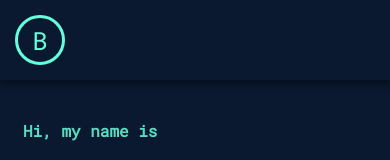
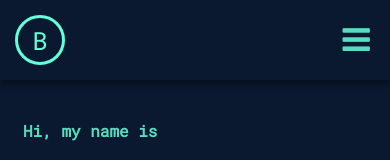
Before and after one commit to brayandm/Portfolio, a plain HTML site: page index.html in a window 390 px wide. Shown: the top 160 px of the page. Drawn offline with nearby package versions, Linux system fonts and the light colour scheme.

Commit message:
list added

```diff
--- a/index.html
+++ b/index.html
@@ -23,6 +23,10 @@
         <section class="wrapper">
             <button class="main-button">B</button>
             <nav class="navigation">
+                <div class="icon-navigation">
+                    <i class="fa fa-bars fa-2x" aria-hidden="true"></i>
+                </div>
+
                 <ul>
                     <li><a class="nav-about" href="#about-id">
                             <p>01.&nbsp</p>About
@@ -38,6 +42,8 @@
                         </a></li>
                 </ul>
             </nav>
+
+
         </section>
     </header>
 
--- a/style.css
+++ b/style.css
@@ -193,6 +193,11 @@ header {
 .main-button:hover {
     background-color: var(--color-palette-light-background);
     transform: scale(1.1);
+}
+
+.icon-navigation {
+    display: none;
+    color: var(--color-palette-dark-turquoise);
 }
 
 nav {
@@ -693,6 +698,25 @@ nav ul li a:hover {
 
 @media (max-width: 1000px) {
 
+    .wrapper {
+        position: relative;
+        display: flex;
+        flex-direction: row;
+        align-items: center;
+    }
+
+    .icon-navigation {
+        display: inline-block;
+        color: var(--color-palette-dark-turquoise);
+    }
+
+    nav {
+        position: absolute;
+        align-self: center;
+        right: 20px;
+        padding-right: 0px;
+    }
+
     nav ul {
         display: none;
     }
@@ -719,18 +743,18 @@ nav ul li a:hover {
         margin: 20px;
     }
 
-    .about .about-init div{
+    .about .about-init div {
         text-align: start;
         align-self: flex-start;
     }
 
-    .about .about-init .separator{
+    .about .about-init .separator {
         max-width: 230px;
         align-self: flex-start;
         margin-left: 0;
     }
 
-    .about .about-init{
+    .about .about-init {
         display: flex;
         flex-direction: column;
         max-width: 550px;
@@ -805,7 +829,7 @@ nav ul li a:hover {
         align-items: flex-start;
     }
 
-    .work .work-init div{
+    .work .work-init div {
         text-align: start;
     }
 
```
